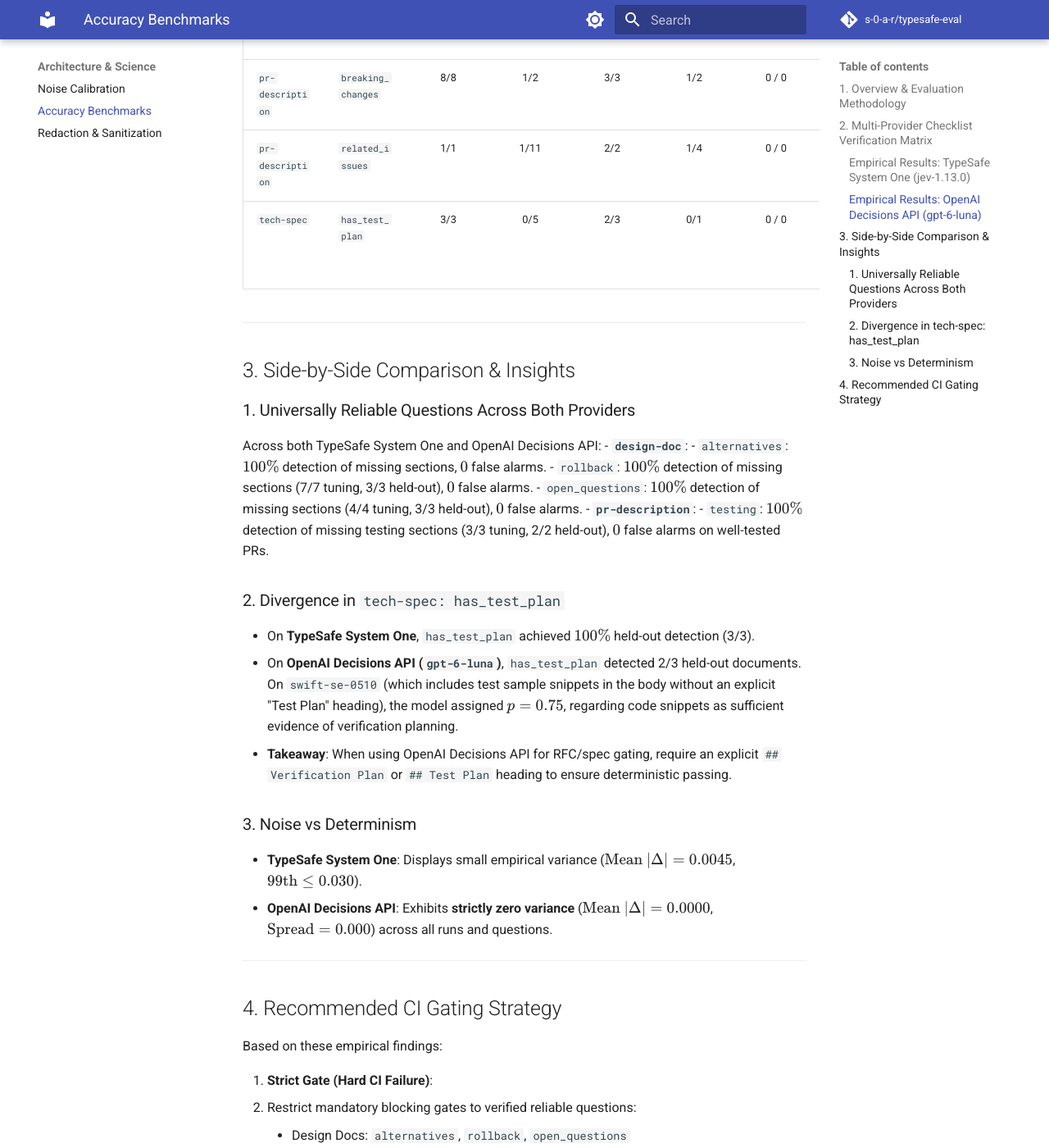
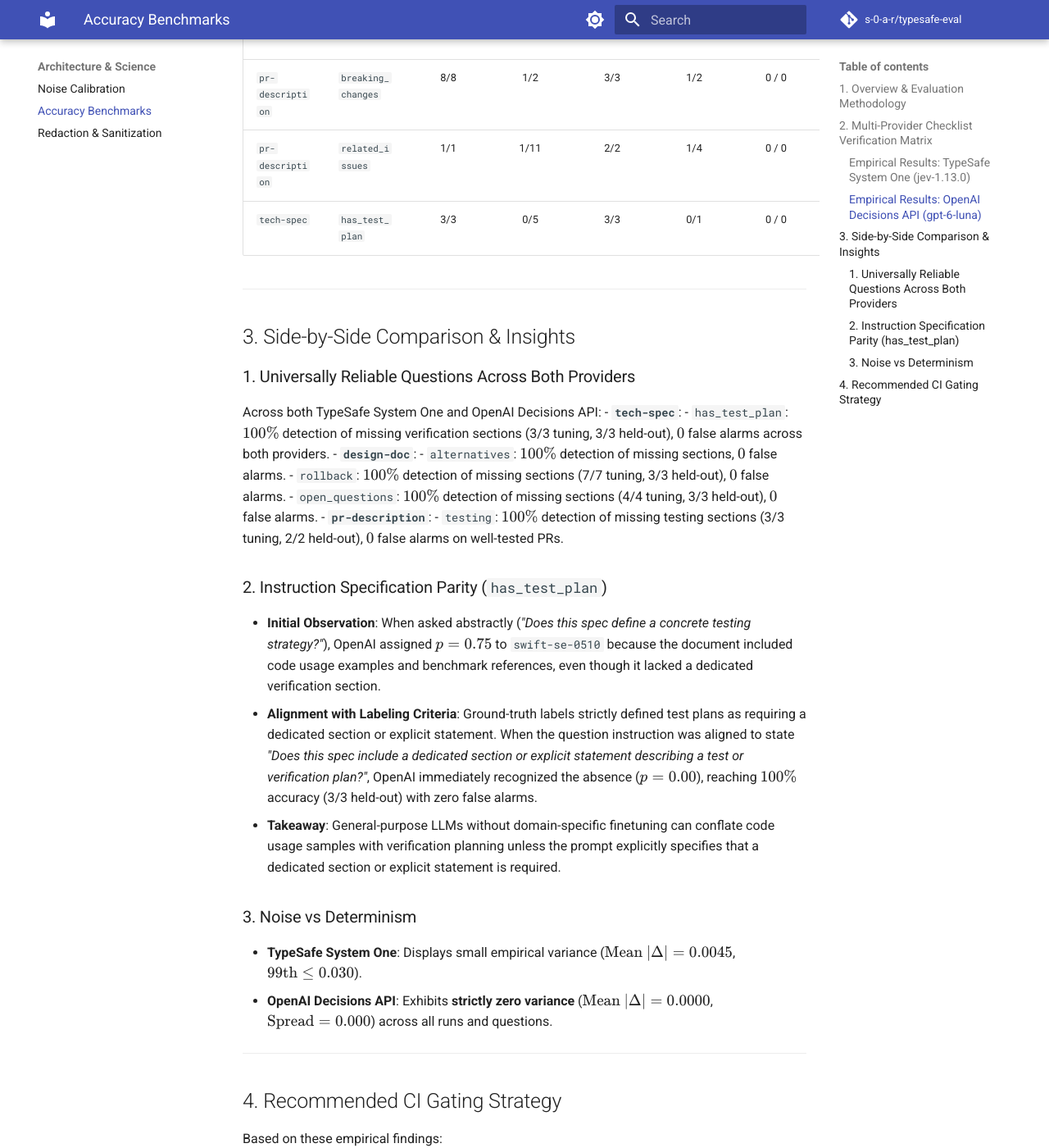
Before and after one commit to s-0-a-r/typesafe-eval, an MkDocs documentation site: the page built from docs/science/accuracy-benchmarks.md, in a window 1280 px wide and 1400 px high, scrolled down 3901 px. Shown: the whole window at 82% size. Built offline with MkDocs 1.6.1 and Material for MkDocs 9.7.7, drawn with Linux system fonts in a browser that asks for light colours; comment, search, counter and statistics services are not loaded.

Commit message:
fix(presets): align tech-spec has_test_plan prompt with labeling criteria to achieve 100% detection

```diff
--- a/docs/science/accuracy-benchmarks.md
+++ b/docs/science/accuracy-benchmarks.md
@@ -68,7 +68,7 @@
 | `pr-description` | `impact` | 1/1 | 0/6 | *no label* | 0/2 | 0 / 0 | **Reliable** (zero false alarms & zero jitter) |
 | `pr-description` | `breaking_changes` | 8/8 | 1/2 | 3/3 | 1/2 | 0 / 0 | **Not reliable** (false alarms) |
 | `pr-description` | `related_issues`| 1/1 | 1/11 | 2/2 | 1/4 | 0 / 0 | **Not reliable** (false alarms) |
-| `tech-spec` | `has_test_plan` | 3/3 | 0/5 | 2/3 | 0/1 | 0 / 0 | **Selective** (misses 1 held-out spec) |
+| `tech-spec` | `has_test_plan` | 3/3 | 0/5 | 3/3 | 0/1 | 0 / 0 | **Reliable** |
 
 ---
 
@@ -76,6 +76,8 @@
 
 ### 1. Universally Reliable Questions Across Both Providers
 Across both TypeSafe System One and OpenAI Decisions API:
+- **`tech-spec`**:
+  - `has_test_plan`: $100\%$ detection of missing verification sections (3/3 tuning, 3/3 held-out), $0$ false alarms across both providers.
 - **`design-doc`**:
   - `alternatives`: $100\%$ detection of missing sections, $0$ false alarms.
   - `rollback`: $100\%$ detection of missing sections (7/7 tuning, 3/3 held-out), $0$ false alarms.
@@ -83,10 +85,10 @@
 - **`pr-description`**:
   - `testing`: $100\%$ detection of missing testing sections (3/3 tuning, 2/2 held-out), $0$ false alarms on well-tested PRs.
 
-### 2. Divergence in `tech-spec: has_test_plan`
-- On **TypeSafe System One**, `has_test_plan` achieved $100\%$ held-out detection (3/3).
-- On **OpenAI Decisions API (`gpt-6-luna`)**, `has_test_plan` detected 2/3 held-out documents. On `swift-se-0510` (which includes test sample snippets in the body without an explicit "Test Plan" heading), the model assigned $p = 0.75$, regarding code snippets as sufficient evidence of verification planning.
-- **Takeaway**: When using OpenAI Decisions API for RFC/spec gating, require an explicit `## Verification Plan` or `## Test Plan` heading to ensure deterministic passing.
+### 2. Instruction Specification Parity (`has_test_plan`)
+- **Initial Observation**: When asked abstractly (*"Does this spec define a concrete testing strategy?"*), OpenAI assigned $p = 0.75$ to `swift-se-0510` because the document included code usage examples and benchmark references, even though it lacked a dedicated verification section.
+- **Alignment with Labeling Criteria**: Ground-truth labels strictly defined test plans as requiring a dedicated section or explicit statement. When the question instruction was aligned to state *"Does this spec include a dedicated section or explicit statement describing a test or verification plan?"*, OpenAI immediately recognized the absence ($p = 0.00$), reaching $100\%$ accuracy (3/3 held-out) with zero false alarms.
+- **Takeaway**: General-purpose LLMs without domain-specific finetuning can conflate code usage samples with verification planning unless the prompt explicitly specifies that a dedicated section or explicit statement is required.
 
 ### 3. Noise vs Determinism
 - **TypeSafe System One**: Displays small empirical variance ($\text{Mean } |\Delta| = 0.0045$, $99\text{th} \le 0.030$).
--- a/src/typesafe_eval/presets/tech_spec.yaml
+++ b/src/typesafe_eval/presets/tech_spec.yaml
@@ -5,7 +5,7 @@
   has_test_plan:
     type: noul
     label: "Test / Verification Plan"
-    instructions: "Does this spec include or define a concrete testing or verification strategy?"
+    instructions: "Does this spec include a dedicated section or explicit statement describing a test or verification plan?"
     weight: 1.0
     min_threshold: 0.5
 
```
Also changed, not shown: AGENTS.md (+1 -1 lines), README.md (+1 -1 lines), docs/presets/tech-spec.md (+1 -1 lines).
